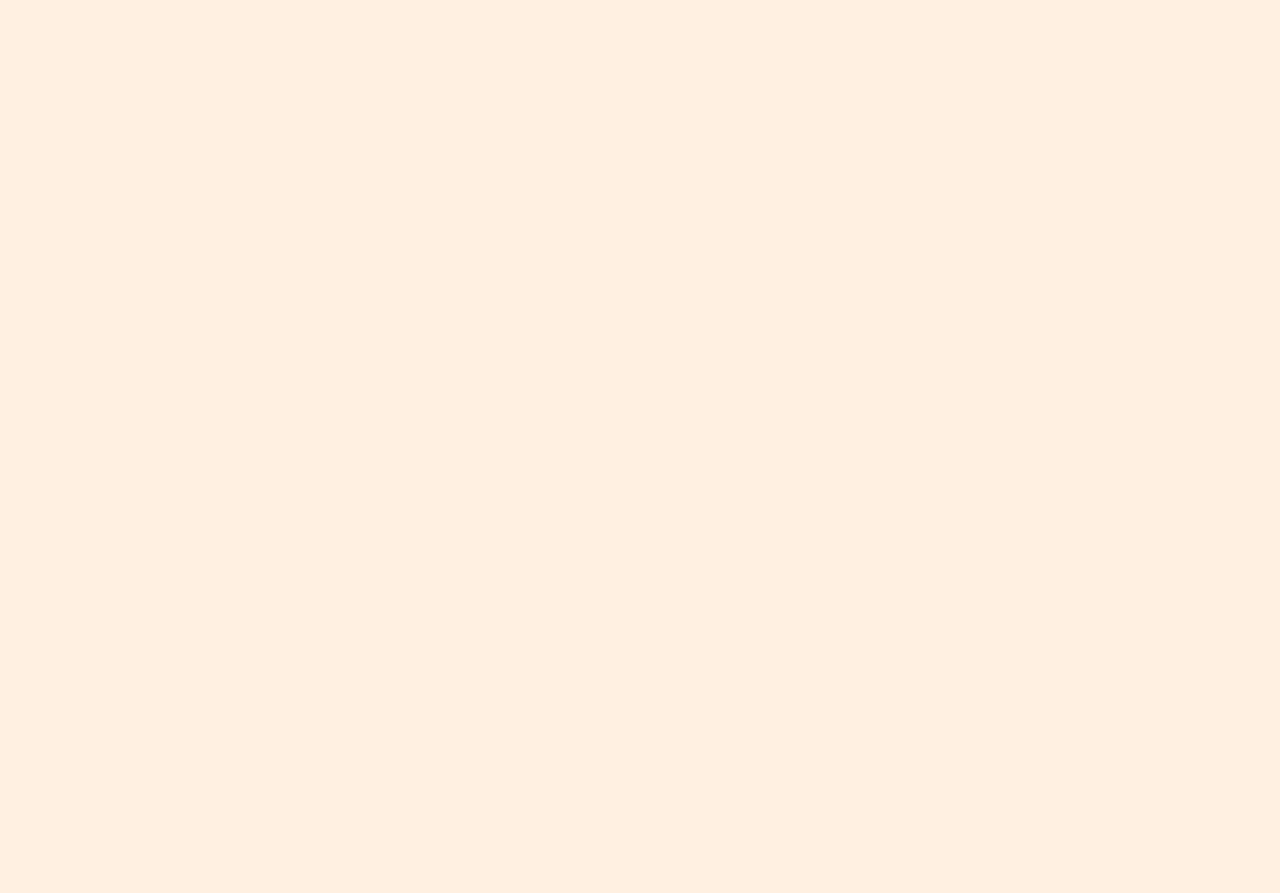
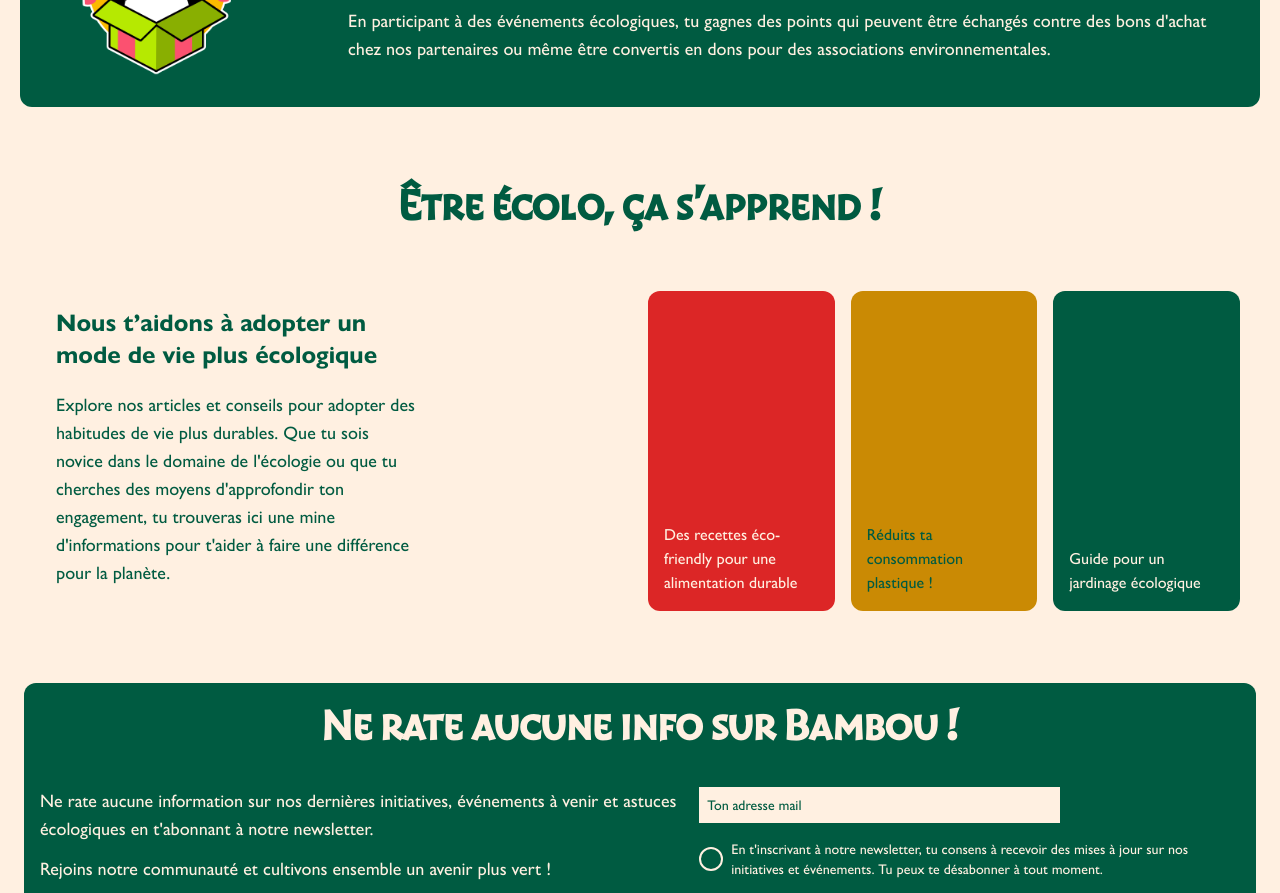
Before and after one commit to Matlavv/bambou, a Next.js app: page / in a window 1280 px wide. Shown: the part 1860-2753 px from the top of the page. Before the commit the page ends 1856 px from the top, so only its background shows below. Built offline with nearby package versions, Linux system fonts and the light colour scheme.

Commit message:
Full app style

```diff
--- a/components/AppPresentation.jsx
+++ b/components/AppPresentation.jsx
@@ -2,7 +2,7 @@ import Image from "next/image";
 
 const AppPresentation = () => {
   return (
-    <div className="relative grid lg:grid-cols-4 z-0">
+    <div className="relative grid lg:grid-cols-4 z-0 lg:p-10">
       {/* Green container - prend 3/4 de l'écran sur grands écrans */}
       <div className="lg:col-span-3 bg-deep-green mx-5 my-4 rounded-xl z-10">
         <div className="p-8">
--- /dev/null
+++ b/components/EcologicalLearning.jsx
@@ -0,0 +1,43 @@
+const EcologicalLearning = () => {
+  return (
+    <div className="mt-8 p-10">
+      <h2 className="flex items-center justify-center text-5xl text-deep-green font-wak font-bold text-center">
+        Être écolo, ça s&apos;apprend !
+      </h2>
+      <div className="grid lg:grid-cols-2 mt-12 gap-4">
+        {" "}
+        <div className="lg:w-2/3 mt-4 p-4">
+          <h3 className="text-2xl text-deep-green font-gillSans">
+            Nous t’aidons à adopter un mode de vie plus écologique
+          </h3>
+          <p className="text-lg text-deep-green font-gillSans font-bold mt-5">
+            Explore nos articles et conseils pour adopter des habitudes de vie
+            plus durables. Que tu sois novice dans le domaine de l&apos;écologie
+            ou que tu cherches des moyens d&apos;approfondir ton engagement, tu
+            trouveras ici une mine d&apos;informations pour t&apos;aider à faire
+            une différence pour la planète.
+          </p>
+        </div>
+        <div className="lg:flex lg:flex-row lg:space-x-4">
+          <div className="rounded-xl bg-red-600 lg:w-1/2 h-80 flex flex-col justify-end p-4 my-4 relative">
+            <p className="text-cream font-gillSans font-bold z-10 relative">
+              Des recettes éco-friendly pour une alimentation durable
+            </p>
+          </div>
+          <div className="rounded-xl bg-yellow-600 lg:w-1/2 h-80 flex flex-col justify-end p-4 my-4 relative">
+            <p className="text-deep-green font-gillSans font-bold z-10 relative">
+              Réduits ta consommation plastique !
+            </p>
+          </div>
+          <div className="rounded-xl bg-deep-green lg:w-1/2 h-80 flex flex-col justify-end p-4 my-4 relative">
+            <p className="text-cream font-gillSans font-bold z-10 relative">
+              Guide pour un jardinage écologique
+            </p>
+          </div>
+        </div>
+      </div>
+    </div>
+  );
+};
+
+export default EcologicalLearning;
--- /dev/null
+++ b/components/Footer.jsx
@@ -0,0 +1,29 @@
+import Image from "next/image";
+import Link from "next/link";
+
+const Footer = () => {
+  return (
+    <div className="lg:flex lg:flex-row lg:justify-between my-10 mx-10 ">
+      <Image src={"/img/logo.png"} width={150} height={150} alt="logo" />
+      <nav>
+        <Link href="/about">
+          <p className="text-deep-green font-gillSans my-2 text-center lg:text-left">
+            Mentions légales
+          </p>
+        </Link>
+        <Link href="/about">
+          <p className="text-deep-green font-gillSans my-2 text-center lg:text-left">
+            Conditions d&apos;utilisation
+          </p>
+        </Link>
+        <Link href="/about">
+          <p className="text-deep-green font-gillSans my-2 text-center lg:text-left">
+            Politique de confidentialité
+          </p>
+        </Link>
+      </nav>
+    </div>
+  );
+};
+
+export default Footer;
--- a/components/GoToAction.jsx
+++ b/components/GoToAction.jsx
@@ -40,7 +40,7 @@ const GoToAction = () => {
         </div>
       </div>
       {/* Second image container */}
-      <div className="grid lg:grid-cols-2 gap-10 p-10 items-center lg:mt-5">
+      <div className="grid lg:grid-cols-2 gap-10 p-8 items-center">
         <div className="lg:w-3/4 justify-self-end">
           <h3 className="text-deep-green font-gillSans text-2xl">
             Organise ton propre évènement !
--- /dev/null
+++ b/components/JoinNewsletter.jsx
@@ -0,0 +1,86 @@
+import { Checkbox } from "@/components/ui/checkbox";
+import { useState } from "react";
+
+const JoinNewsletter = () => {
+  const [isChecked, setIsChecked] = useState(false);
+  const [email, setEmail] = useState("");
+  const [checkboxClass, setCheckboxClass] = useState("accent-deep-green");
+
+  const handleCheckboxChange = (event) => {
+    setIsChecked(event.target.checked);
+    // Reset the checkbox class to its default when checked/unchecked
+    setCheckboxClass("accent-deep-green");
+  };
+
+  const handleEmailChange = (event) => {
+    setEmail(event.target.value);
+  };
+
+  const handleSubmit = () => {
+    if (!isChecked) {
+      // Set the checkbox class to a red color if not checked
+      setCheckboxClass("accent-red-500 ring-2 ring-red-500");
+    } else {
+      // submission action
+    }
+  };
+
+  return (
+    <div className="bg-deep-green mx-6 my-4 rounded-xl p-4" id="newsletter">
+      <h2 className="flex items-center justify-center text-cream font-wak font-bold text-5xl">
+        Ne rate aucune info sur Bambou !
+      </h2>
+      <div className="lg:flex lg:flex-row mt-6">
+        <div className="mt-4">
+          <p className="text-cream font-gillSans font-bold text-lg">
+            Ne rate aucune information sur nos dernières initiatives, événements
+            à venir et astuces écologiques en t&apos;abonnant à notre
+            newsletter.
+          </p>
+          <p className="text-cream font-gillSans font-bold text-lg mt-3">
+            Rejoins notre communauté et cultivons ensemble un avenir plus vert !
+          </p>
+        </div>
+        <div className="lg:w-2/3 mt-4">
+          <input
+            type="email"
+            placeholder="Ton adresse mail"
+            value={email}
+            onChange={handleEmailChange}
+            className="placeholder-deep-green rounded-lg p-2 bg-cream font-gillSans font-bold text-sm w-full lg:w-2/3"
+            style={{ color: "deep-green" }}
+          />
+          <div className="flex items-center mt-4">
+            <Checkbox
+              id="subscribeCheckbox"
+              checked={isChecked}
+              onChange={handleCheckboxChange}
+              className={`${checkboxClass} form-checkbox h-6 w-6 rounded-full border-2 border-cream`}
+              style={{
+                backgroundColor: "transparent", // Makes the checkbox background transparent
+                accentColor: "cream", // This sets the checkbox color when checked
+              }}
+            />
+
+            <label
+              htmlFor="subscribeCheckbox"
+              className="text-cream font-gillSans font-bold text-sm ml-2"
+            >
+              En t&apos;inscrivant à notre newsletter, tu consens à recevoir des
+              mises à jour sur nos initiatives et événements. Tu peux te
+              désabonner à tout moment.
+            </label>
+          </div>
+          <button
+            onClick={handleSubmit}
+            className="bg-custom-orange text-deep-green font-gillSans rounded-full px-4 py-2 my-4 text-lg lg:text-xl"
+          >
+            S&apos;inscrire à la newsletter
+          </button>
+        </div>
+      </div>
+    </div>
+  );
+};
+
+export default JoinNewsletter;
--- a/components/Rewards.jsx
+++ b/components/Rewards.jsx
@@ -3,9 +3,9 @@ import Image from "next/image";
 const Rewards = () => {
   return (
     // gagne des récompenses
-    <div className="flex flex-row m-5 p-8 rounded-xl bg-deep-green">
+    <div className="lg:flex lg:flex-row m-5 p-8 rounded-xl bg-deep-green items-center justify-center mt-10">
       {/* panda image */}
-      <div>
+      <div className="flex-shrink-0">
         <Image
           src={"/img/pandaSurprise.png"}
           width={200}
@@ -14,15 +14,16 @@ const Rewards = () => {
         />
       </div>
       {/* Text part */}
-      <div>
-        <h2 className="text-cream text-3xl font-wak font-bold">
+      <div className="flex flex-col justify-center lg:ml-24">
+        {" "}
+        <h2 className="text-cream text-4xl lg:text-5xl font-wak font-bold">
           Gagne des récompenses !
         </h2>
-        <p className="text-cream text-xl font-gillSans">
+        <p className="text-cream text-xl font-gillSans mt-5">
           Plus tu t&apos;impliques, plus tu gagnes !
         </p>
-        <p className="text-cream text-lg font-gillSans font-bold">
-          En particiant à des événements écologiques, tu gagnes des points qui
+        <p className="text-cream text-lg font-gillSans font-bold mt-6">
+          En participant à des événements écologiques, tu gagnes des points qui
           peuvent être échangés contre des bons d&apos;achat chez nos
           partenaires ou même être convertis en dons pour des associations
           environnementales.
--- /dev/null
+++ b/components/ui/checkbox.jsx
@@ -0,0 +1,24 @@
+"use client"
+
+import * as React from "react"
+import * as CheckboxPrimitive from "@radix-ui/react-checkbox"
+import { Check } from "lucide-react"
+
+import { cn } from "@/lib/utils"
+
+const Checkbox = React.forwardRef(({ className, ...props }, ref) => (
+  <CheckboxPrimitive.Root
+    ref={ref}
+    className={cn(
+      "peer h-4 w-4 shrink-0 rounded-sm border border-primary ring-offset-background focus-visible:outline-none focus-visible:ring-2 focus-visible:ring-ring focus-visible:ring-offset-2 disabled:cursor-not-allowed disabled:opacity-50 data-[state=checked]:bg-primary data-[state=checked]:text-primary-foreground",
+      className
+    )}
+    {...props}>
+    <CheckboxPrimitive.Indicator className={cn("flex items-center justify-center text-current")}>
+      <Check className="h-4 w-4" />
+    </CheckboxPrimitive.Indicator>
+  </CheckboxPrimitive.Root>
+))
+Checkbox.displayName = CheckboxPrimitive.Root.displayName
+
+export { Checkbox }
--- /dev/null
+++ b/lib/utils.js
@@ -0,0 +1,6 @@
+import { clsx } from "clsx"
+import { twMerge } from "tailwind-merge"
+
+export function cn(...inputs) {
+  return twMerge(clsx(inputs))
+}
--- a/pages/index.js
+++ b/pages/index.js
@@ -1,6 +1,9 @@
 import AppPresentation from "@/components/AppPresentation";
+import EcologicalLearning from "@/components/EcologicalLearning";
+import Footer from "@/components/Footer";
 import GoToAction from "@/components/GoToAction";
 import Header from "@/components/Header";
+import JoinNewsletter from "@/components/JoinNewsletter";
 import Rewards from "@/components/Rewards";
 
 export default function Home() {
@@ -10,6 +13,9 @@ export default function Home() {
       <AppPresentation />
       <GoToAction />
       <Rewards />
+      <EcologicalLearning />
+      <JoinNewsletter />
+      <Footer />
     </div>
   );
 }
--- a/tailwind.config.js
+++ b/tailwind.config.js
@@ -1,10 +1,21 @@
+/** @type {import('tailwindcss').Config} */
 module.exports = {
+  darkMode: ["class"],
   content: [
-    "./pages/**/*.{js,ts,jsx,tsx,mdx}",
-    "./components/**/*.{js,ts,jsx,tsx,mdx}",
-    "./app/**/*.{js,ts,jsx,tsx,mdx}",
+    "./pages/**/*.{js,jsx}",
+    "./components/**/*.{js,jsx}",
+    "./app/**/*.{js,jsx}",
+    "./src/**/*.{js,jsx}",
   ],
+  prefix: "",
   theme: {
+    container: {
+      center: true,
+      padding: "2rem",
+      screens: {
+        "2xl": "1400px",
+      },
+    },
     extend: {
       fontFamily: {
         wak: ['"Wak"', "sans-serif"],
@@ -14,6 +25,58 @@ module.exports = {
         cream: "#FFF0E1",
         "deep-green": "#005B41",
         "custom-orange": "#FF8F00",
+        border: "hsl(var(--border))",
+        input: "hsl(var(--input))",
+        ring: "hsl(var(--ring))",
+        background: "hsl(var(--background))",
+        foreground: "hsl(var(--foreground))",
+        primary: {
+          DEFAULT: "hsl(var(--primary))",
+          foreground: "hsl(var(--primary-foreground))",
+        },
+        secondary: {
+          DEFAULT: "hsl(var(--secondary))",
+          foreground: "hsl(var(--secondary-foreground))",
+        },
+        destructive: {
+          DEFAULT: "hsl(var(--destructive))",
+          foreground: "hsl(var(--destructive-foreground))",
+        },
+        muted: {
+          DEFAULT: "hsl(var(--muted))",
+          foreground: "hsl(var(--muted-foreground))",
+        },
+        accent: {
+          DEFAULT: "hsl(var(--accent))",
+          foreground: "hsl(var(--accent-foreground))",
+        },
+        popover: {
+          DEFAULT: "hsl(var(--popover))",
+          foreground: "hsl(var(--popover-foreground))",
+        },
+        card: {
+          DEFAULT: "hsl(var(--card))",
+          foreground: "hsl(var(--card-foreground))",
+        },
+      },
+      borderRadius: {
+        lg: "var(--radius)",
+        md: "calc(var(--radius) - 2px)",
+        sm: "calc(var(--radius) - 4px)",
+      },
+      keyframes: {
+        "accordion-down": {
+          from: { height: "0" },
+          to: { height: "var(--radix-accordion-content-height)" },
+        },
+        "accordion-up": {
+          from: { height: "var(--radix-accordion-content-height)" },
+          to: { height: "0" },
+        },
+      },
+      animation: {
+        "accordion-down": "accordion-down 0.2s ease-out",
+        "accordion-up": "accordion-up 0.2s ease-out",
       },
       backgroundImage: {
         "gradient-radial": "radial-gradient(var(--tw-gradient-stops))",
@@ -22,5 +85,5 @@ module.exports = {
       },
     },
   },
-  plugins: [],
+  plugins: [require("tailwindcss-animate")],
 };
```
Also changed, not shown: package.json (+10 -4 lines), components.json (added), public/img/bg-red.png (added), 1 other file (tests, documents, lock files or other folders).
